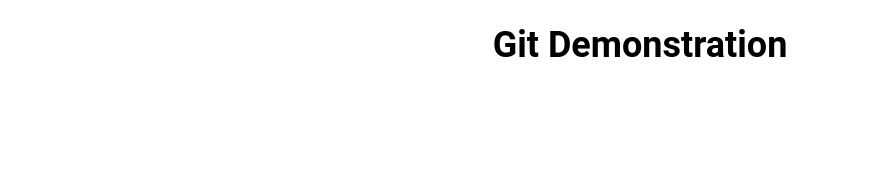
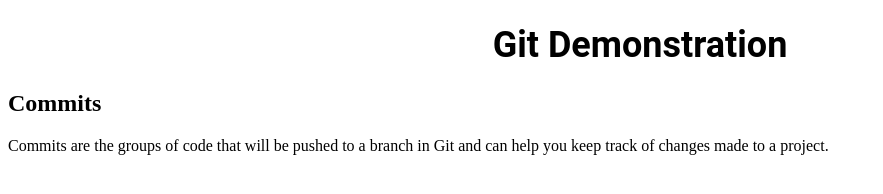
Before and after one commit to abeTroop/Git-Skill-Demonstration, a plain HTML site: page index.html in a window 1280 px wide. Shown: the whole page, without its empty margins (0-883 px from the left). Drawn offline with Linux system fonts and the light colour scheme.

Commit message:
Added Commits section
Created a section to discuss what commits are in Git.

```diff
--- a/index.html
+++ b/index.html
@@ -11,5 +11,13 @@
         <header>
             <h1>Git Demonstration</h1>
         </header>
+
+        <section id="commits">
+            <h2>Commits</h2>
+            <p>
+                Commits are the groups of code that will be pushed to a branch in
+                Git and can help you keep track of changes made to a project.
+            </p>
+        </section>
     </body>
 </html>
```
